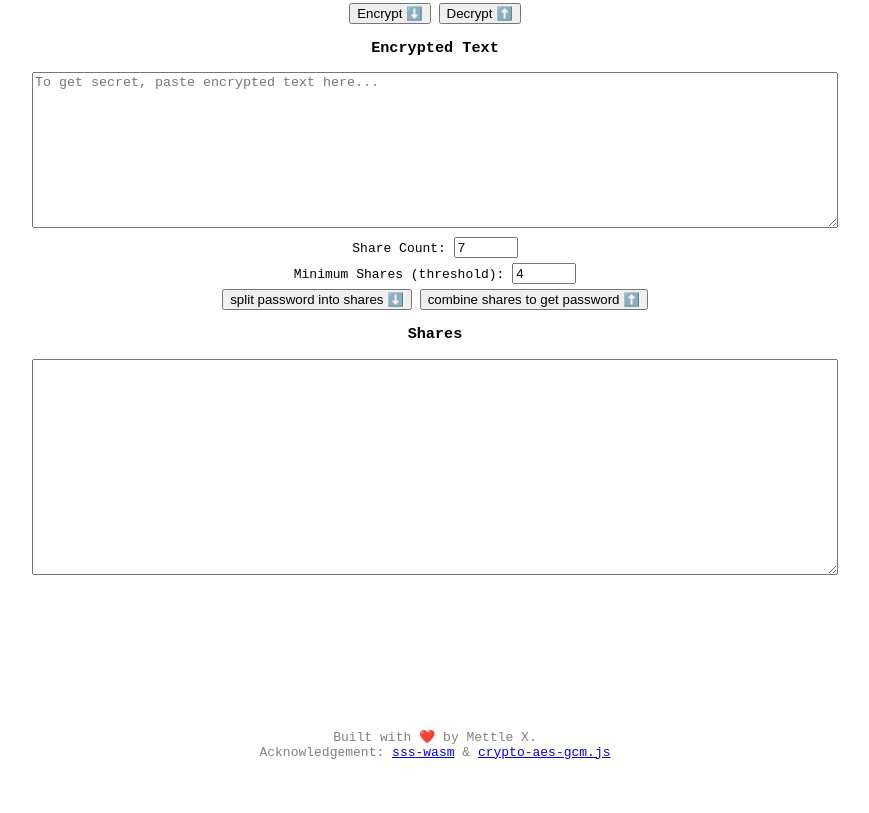
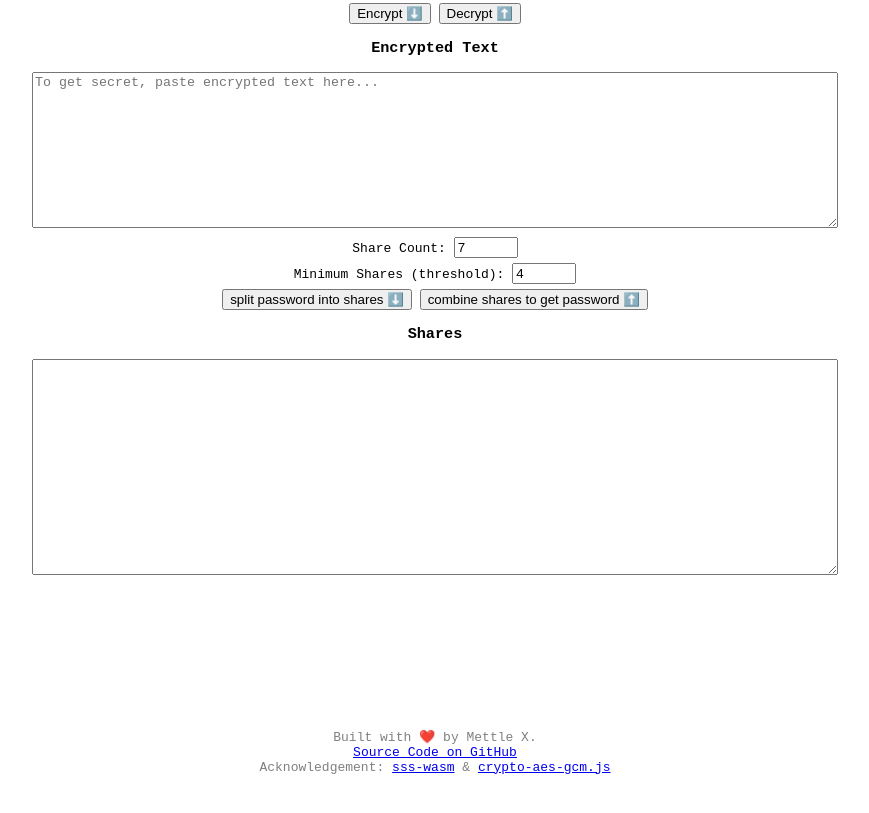
Before and after one commit to mettlex/secret-sharing-static-website, a plain HTML site: page index.html in a window 1280 px wide. Shown: the part 506-1319 px from the top of the page, without its empty margins (205-1074 px from the left). Drawn offline with Linux system fonts and the light colour scheme; a script that the page names is missing.

Commit message:
add github link

```diff
--- a/index.html
+++ b/index.html
@@ -107,6 +107,10 @@
     <footer style="margin: 150px 0 50px 0; color: grey">
       Built with ❤️ by Mettle X.
       <br />
+      <a href="https://github.com/mettlex/secret-sharing-static-website"
+        >Source Code on GitHub</a
+      >
+      <br />
       Acknowledgement: <a href="https://github.com/3box/sss-wasm">sss-wasm</a> &
       <a
         href="https://gist.github.com/chrisveness/43bcda93af9f646d083fad678071b90a"
```
